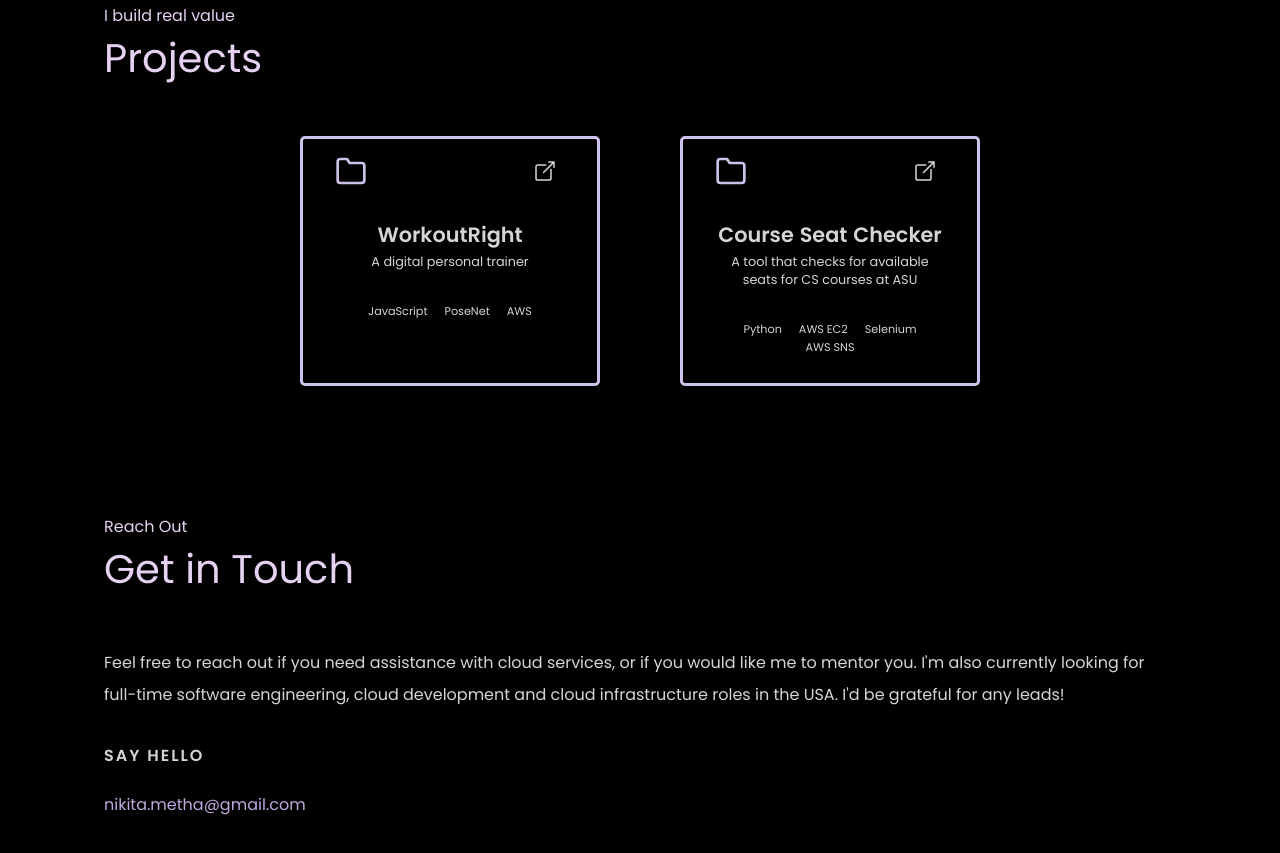
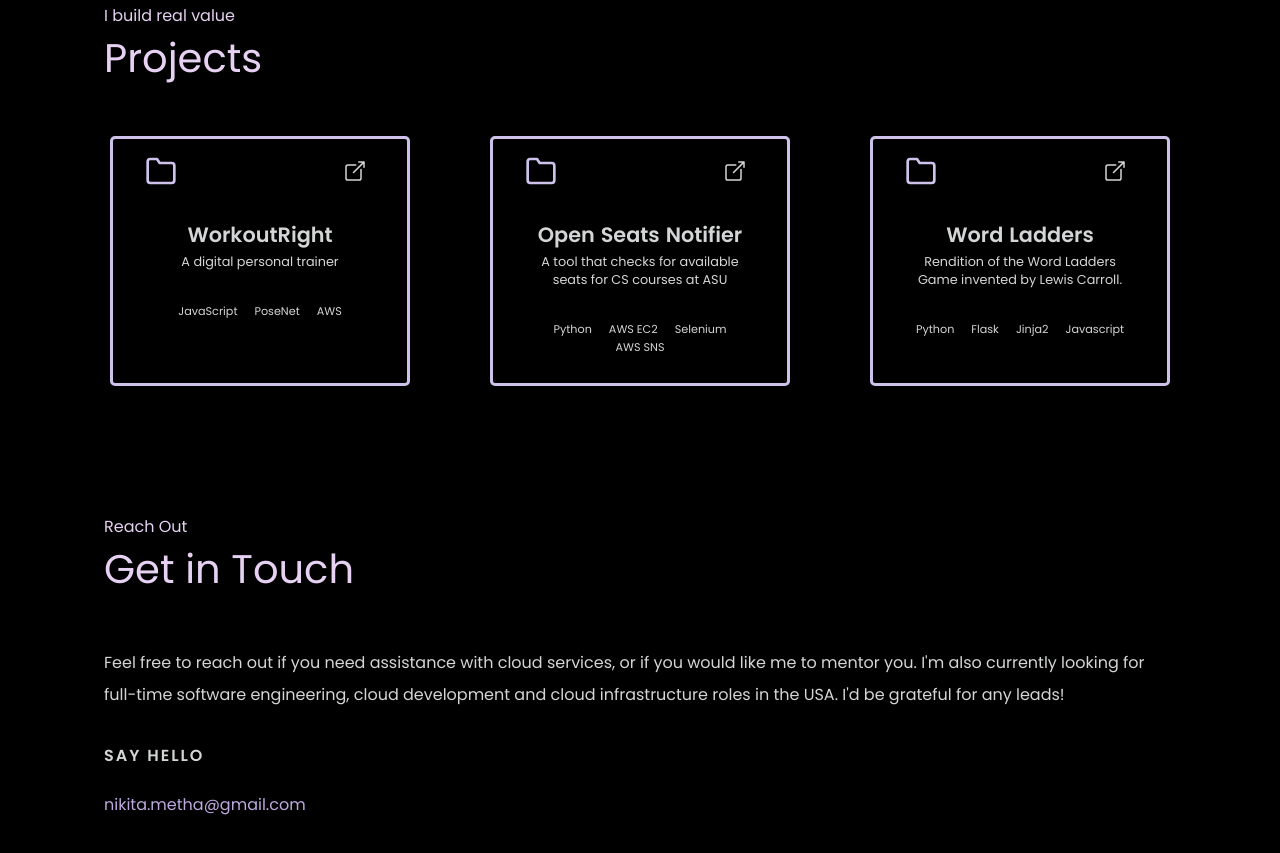
Before and after one commit to nikitametha/portfolio, a React app: page / in a window 1280 px wide. Shown: the part 2790-3643 px from the top of the page. Built offline with nearby package versions, Linux system fonts and the light colour scheme.

Commit message:
Add project data and fixes
Removed unused code, and added project data for github WorkData.

```diff
--- a/src/components/Contact.js
+++ b/src/components/Contact.js
@@ -28,7 +28,6 @@ const Contact = () => {
                         <div className="contact-hello">
                             <p>Say Hello</p>
                             <Link className='hello-links' to="//mailto:nikita.metha@gmail.com" target='_blank'>nikita.metha@gmail.com</Link>
-
                         </div>
 
                 </div>
--- a/src/components/navbar/NavLinks.js
+++ b/src/components/navbar/NavLinks.js
@@ -1,6 +1,6 @@
 import React from 'react';
 import { Link } from 'react-router-dom';
-import { FaLinkedin, FaTwitter} from "react-icons/fa"
+import { FaLinkedin} from "react-icons/fa"
 import {BiEnvelope} from "react-icons/bi"
 import {BsGithub} from "react-icons/bs"
 
--- a/src/data/WorkData.js
+++ b/src/data/WorkData.js
@@ -7,10 +7,18 @@ export const WorkData = [
 		site: "https://nikitametha.github.io/WorkoutRight/",
 	},
 	{
-		title: "Course Seat Checker",
+		title: "Open Seats Notifier",
 		desc: "A tool that checks for available seats for CS courses at ASU",
 		tech: ["Python", "AWS EC2", "Selenium", "AWS SNS"],
-		gitlink: "",
-		site: "",
+		gitlink: "https://github.com/nikitametha/OpenSeatsNotifier"
+	},
+
+	{
+		title: "Word Ladders",
+		desc: "Rendition of the Word Ladders Game invented by Lewis Carroll.",
+		tech: ["Python", "Flask", "Jinja2", "Javascript"],
+		gitlink: "https://github.com/nikitametha/wordLaddersv2"
 	}
+
+
 ];
--- a/src/styles/HeroSection.css
+++ b/src/styles/HeroSection.css
@@ -164,6 +164,7 @@
 	.hero-section {
 		padding: 3rem 1rem;
 		white-space: normal;
+		background-image: url("../images/hero-bg-1.jpg");
 	}
 
 	.hero-intro {
```
